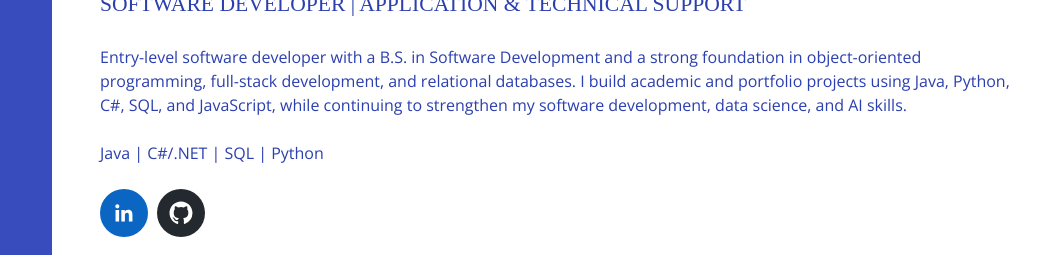
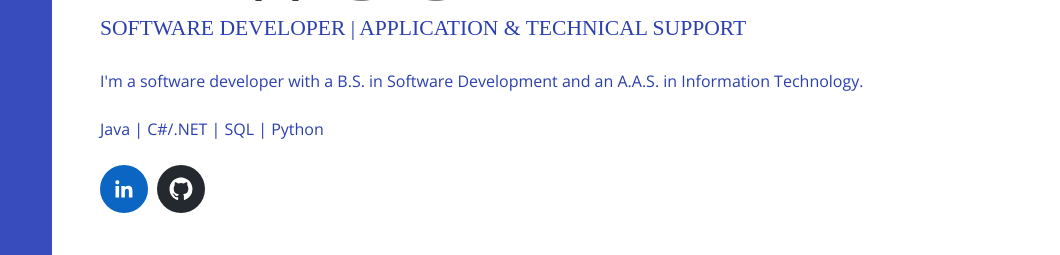
Before and after one commit to DHadi-5722/DHadi-5722.Github.io, a website: page index.html in a window 1280 px wide. Shown: the part 331-586 px from the top of the page, 220-1280 px from the left. Drawn offline with nearby package versions, Linux system fonts and the light colour scheme; a web font is replaced by a local one.

Commit message:
Match website summary to LinkedIn

```diff
--- a/index.html
+++ b/index.html
@@ -50,10 +50,7 @@
             Software Developer | Application &amp; Technical Support
           </div>
           <p class="mb-4">
-            Entry-level software developer with a B.S. in Software Development and a strong foundation in
-            object-oriented programming, full-stack development, and relational databases. I build academic and
-            portfolio projects using Java, Python, C#, SQL, and JavaScript, while continuing to strengthen my
-            software development, data science, and AI skills.
+            I'm a software developer with a B.S. in Software Development and an A.A.S. in Information Technology.
           </p>
           <p class="mb-4">Java | C#/.NET | SQL | Python</p>
           <ul class="list-inline list-social-icons mb-0">
```
